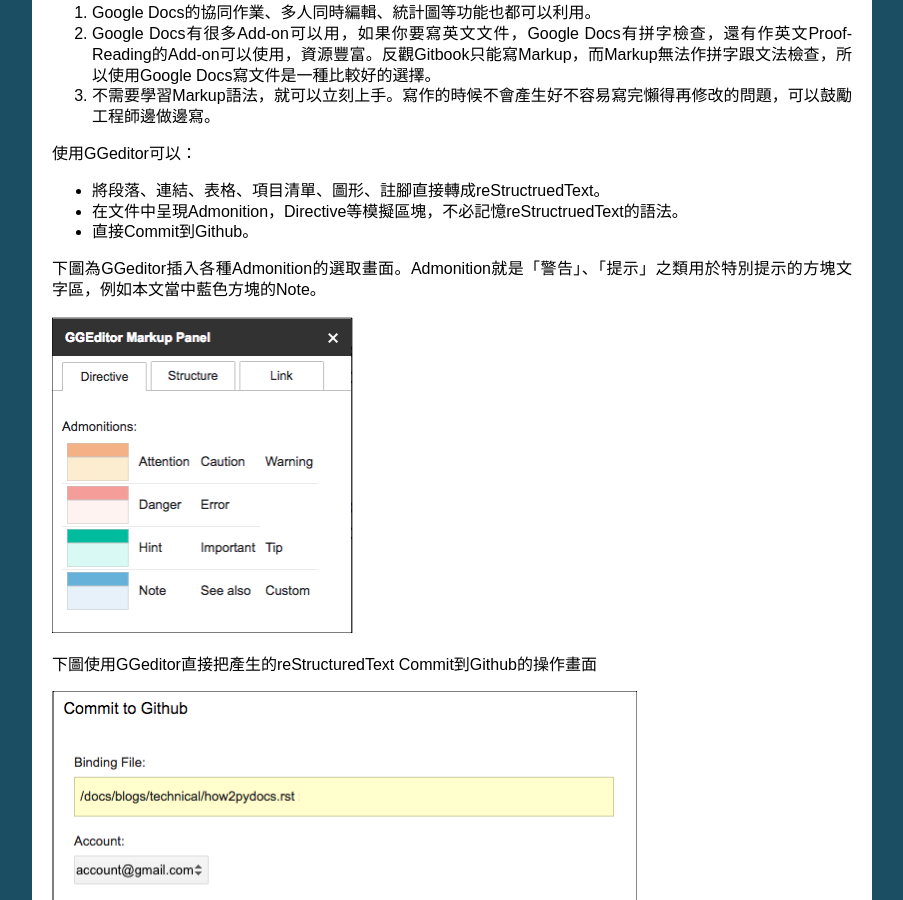
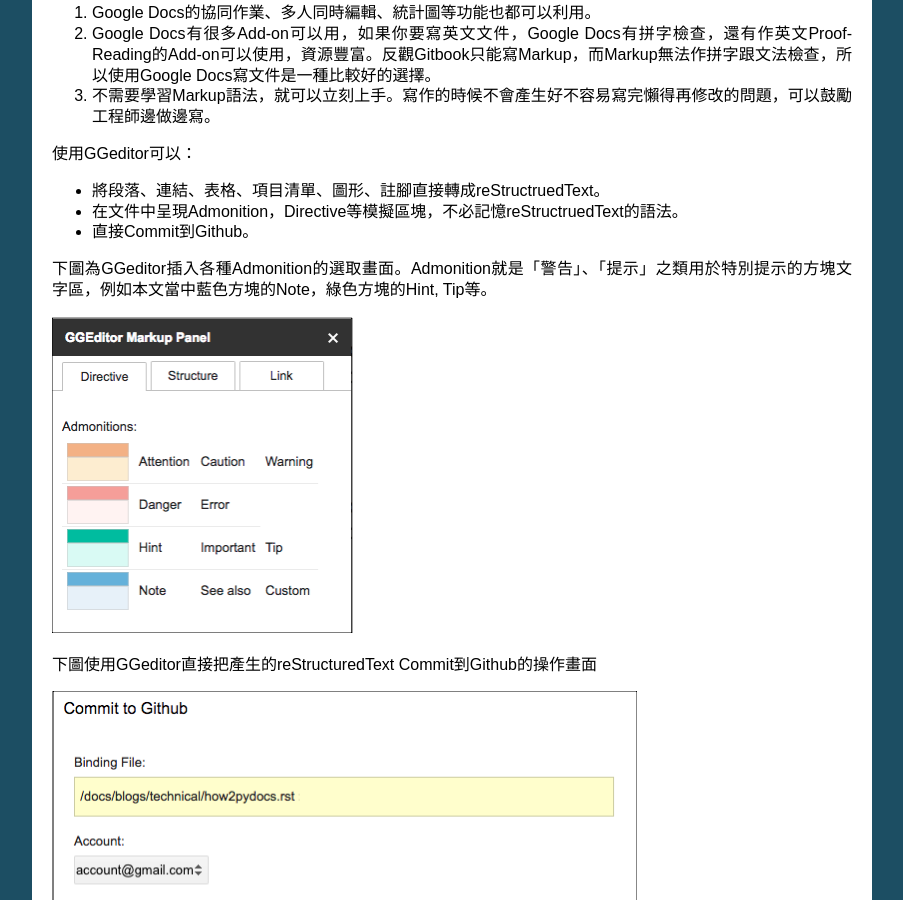
Before and after one commit to iapyeh/iapyeh, a Sphinx documentation site: the page built from docs/blogs/technical/how2pydocs.rst, in a window 1280 px wide and 900 px high, scrolled down 7446 px. Shown: the whole window, without its empty margins (198-1101 px from the left). Built offline with Sphinx 7.4.7, drawn with Linux system fonts in a browser that asks for light colours.

Commit message:
Google Docs reST Editor@2017-1-20 7:44:32

```diff
--- a/docs/blogs/technical/how2pydocs.rst
+++ b/docs/blogs/technical/how2pydocs.rst
@@ -37,7 +37,7 @@
 本文的目的在說明如何替系統完成系統文件的製作。
 
 
-.. admonition:: 「寫程式」跟「寫系統」
+..  Hint::
 
     「寫程式」跟「寫系統」的概念，這兩者差很多可是經常被行外人士混為一談。大致可以說「寫程式」像是家裡煮菜，「寫系統」像是開家餐廳，外人看起來都是吃一頓飯，可是從備餐者的角度來看，兩者簡直是兩回事。這不能怪一般社會大眾，他們畢竟是行外人，況且無法分辨這兩者差異的資訊相關科系大學教授恐怕是大有人在呢。在本文中「寫程式」意思是開一個文字檔輸入程式碼，「寫系統」意思是指寫程式完成某特定用途。因為系統可大可小（或許這就是造成語意模糊的地方），本文不以大小區別這兩者，一個系統可能只需要一個程式碼檔案，也可能需要數千個程式碼檔案、圖檔、音樂檔等等。只要程式碼不是用完就丟，而是有寫成文件需求的，都算是本文所說的系統。
 
@@ -266,7 +266,7 @@
 
 * 直接Commit到Github。
 
-下圖為GGeditor插入各種Admonition的選取畫面。Admonition就是「警告」、「提示」之類用於特別提示的方塊文字區，例如本文當中藍色方塊的Note。
+下圖為GGeditor插入各種Admonition的選取畫面。Admonition就是「警告」、「提示」之類用於特別提示的方塊文字區，例如本文當中藍色方塊的Note，綠色方塊的Hint, Tip等。
 
 \ |IMG8|\
 
```
